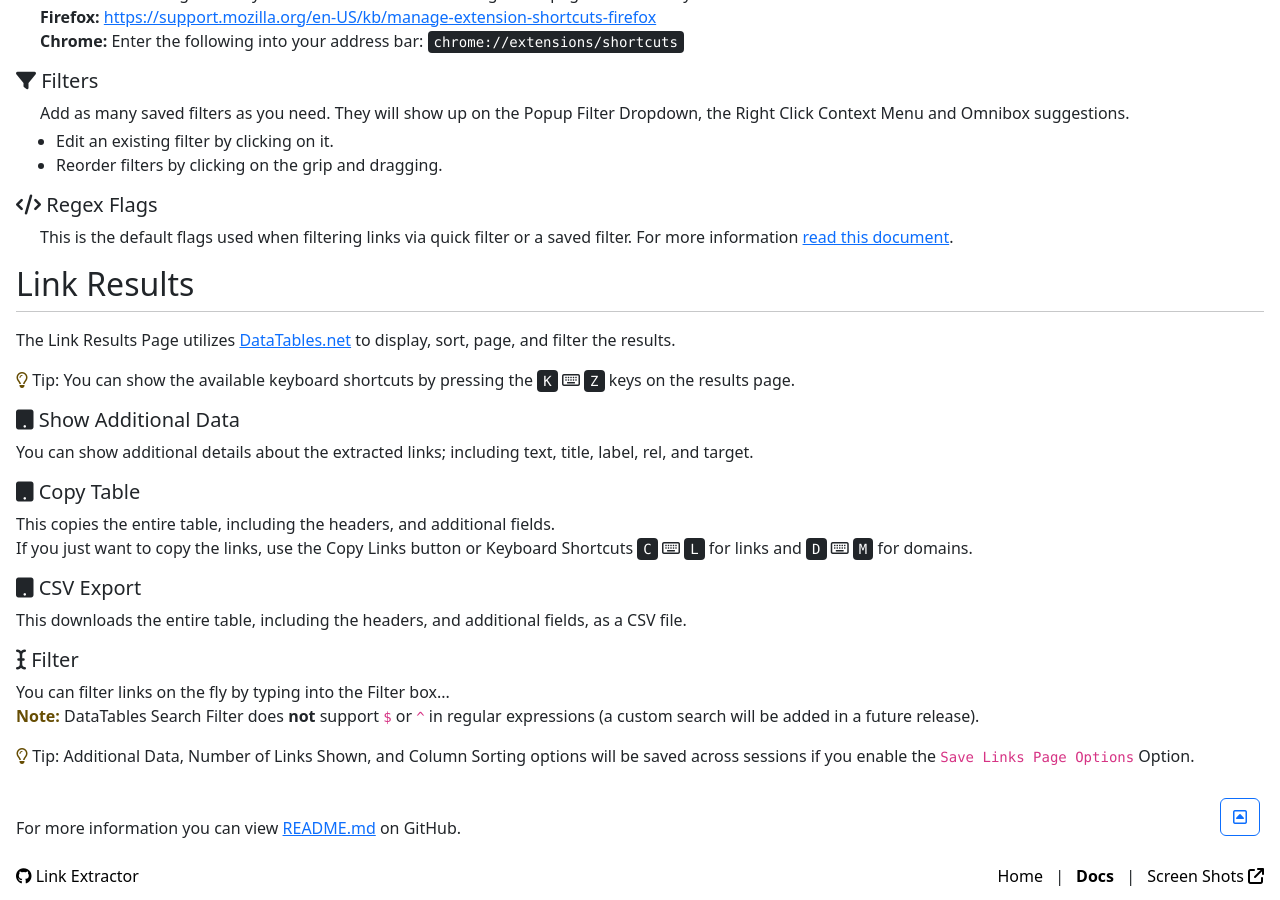
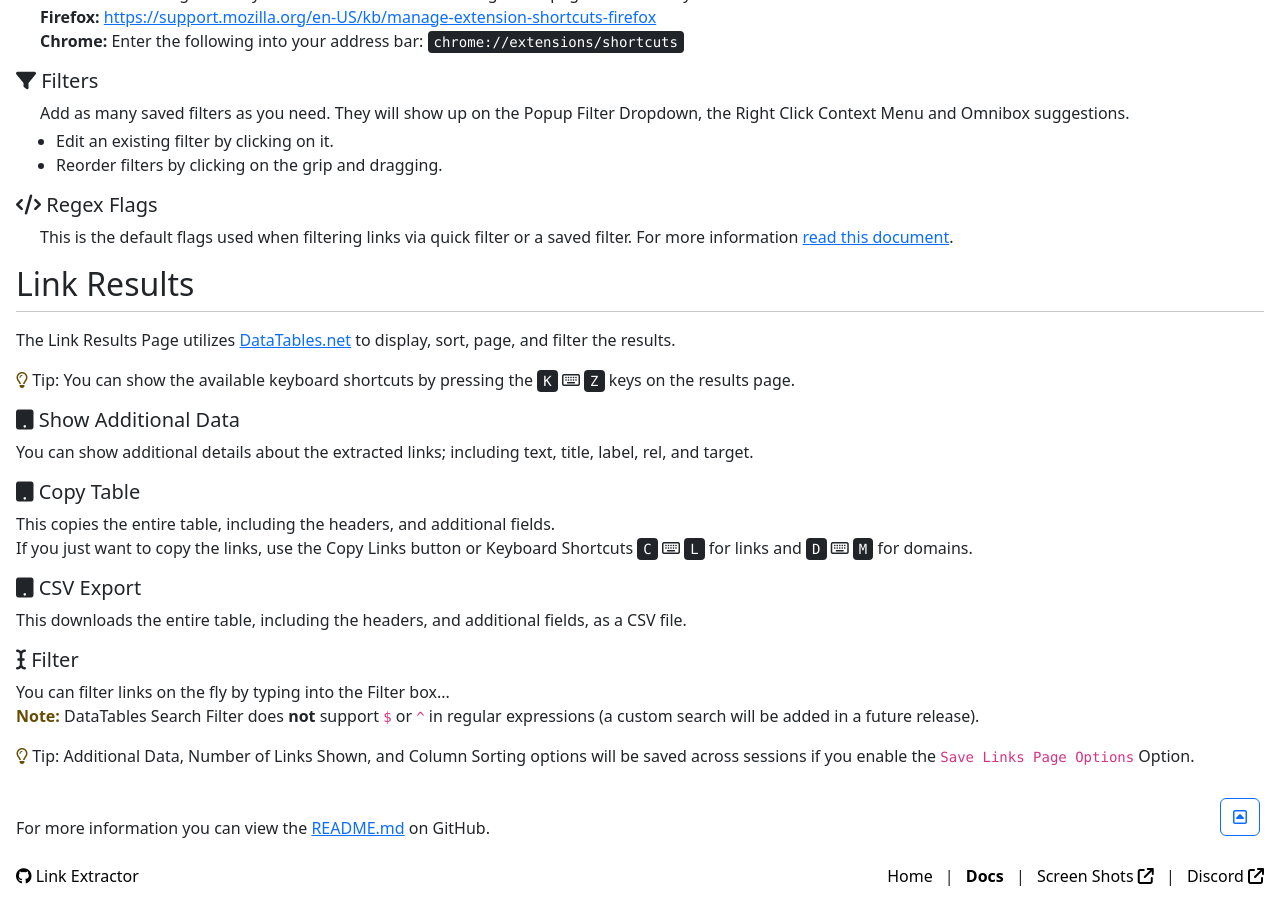
Before and after one commit to cssnr/link-extractor-site, a Jekyll site: the page built from src/html/docs.html, in a window 1280 px wide and 900 px high, scrolled down 2455 px. Built offline with Jekyll 4.4.1, drawn with Linux system fonts in a browser that asks for light colours; comment, search, counter and statistics services are not loaded.

Commit message:
Add Discord Links

```diff
--- a/src/_config.yml
+++ b/src/_config.yml
@@ -15,4 +15,5 @@ chrome_url: https://chromewebstore.google.com/detail/link-extractor/ifefifghpkll
 firefox_id: link-extractor
 firefox_url: https://addons.mozilla.org/addon/link-extractor
 
-discord_webhook: https://discord.com/api/webhooks/242137648028712961/4xM7SXClH_i8we_epG6AXMaqhueg5L5oAVf1dnLw1_el05OxZ-JVfph-QrcQwPkOMJem
+discord_invite: https://discord.gg/wXy6m2X8wY
+discord_webhook: https://discord.com/api/webhooks/1258944618389569566/gqge0T5UZcJHLxfAFLPNjlzsuqikQJtTlCRvVWbw2ufDv_WrJ8yzVRWenb__s1PxyawH
--- a/src/_layouts/default.html
+++ b/src/_layouts/default.html
@@ -59,6 +59,8 @@
                             Screen Shots <i class="fa-solid fa-arrow-up-right-from-square"></i></a></li>
                     <li class="nav-item"><a class="nav-link" href="{{ site.github_url }}" target="_blank" rel="noopener">
                             GitHub <i class="fa-solid fa-arrow-up-right-from-square"></i></a></li>
+                    <li class="nav-item"><a class="nav-link" href="{{ site.discord_invite }}" target="_blank" rel="noopener">
+                            Discord <i class="fa-solid fa-arrow-up-right-from-square"></i></a></li>
                 </ul>
             </div>
         </div>
@@ -73,24 +75,29 @@
 <footer class="footer mt-auto px-1 flex-shrink-0">
     <div class="container-fluid">
         <div class="row">
-            <div class="col-12 col-sm-5 py-2">
+            <div class="col-12 col-sm-4 py-2">
                 <a class="link-body-emphasis text-decoration-none" href="{{ site.github_url }}" target="_blank" rel="noopener">
                     <i class="fab fa-github"></i> {{ site.site_name }}</a>
             </div>
-            <div class="col-12 col-sm-7 py-2 text-sm-end">
+            <div class="col-12 col-sm-8 py-2 text-sm-end">
                 <nav aria-label="Secondary Navigation">
                     <ol class="list-inline mb-1">
                         <li class="list-inline-item">
                             <a class="link-body-emphasis text-decoration-none {% if page.title == 'Home' %}fw-bold{% endif %}" href="{{ "/" | relative_url }}">
-                                Home</a></li>
-                        {% comment %}<li class="list-inline-item">|</li>{% endcomment %}
+                                Home</a>
+                        </li>
                         <li class="list-inline-item">
                             <a class="link-body-emphasis text-decoration-none {% if page.title == 'Docs' %}fw-bold{% endif %}" href="{{ "/docs/" | relative_url }}">
-                                Docs</a></li>
-                        {% comment %}<li class="list-inline-item">|</li>{% endcomment %}
+                                Docs</a>
+                        </li>
                         <li class="list-inline-item">
                             <a class="link-body-emphasis text-decoration-none" href="{{ "/screenshots/" | relative_url }}" target="_blank">
-                                Screen Shots <i class="fa-solid fa-arrow-up-right-from-square"></i></a></li>
+                                Screen Shots <i class="fa-solid fa-arrow-up-right-from-square"></i></a>
+                        </li>
+                        <li class="list-inline-item">
+                            <a class="link-body-emphasis text-decoration-none" href="{{ site.discord_invite }}" target="_blank">
+                                Discord <i class="fa-solid fa-arrow-up-right-from-square"></i></a>
+                        </li>
                     </ol>
                 </nav>
             </div>
--- a/src/html/docs.html
+++ b/src/html/docs.html
@@ -11,9 +11,12 @@ description: Documentation and Instructions for configuring and using Link Extra
 
 <div id="feedback" class="alert alert-success d-none" role="alert">
     <p>Thank you for providing feedback. If you provided details we will look into them.</p>
-    <p class="mb-0">
+    <p>
         If you would like feedback from the developer you can open an
         <a href="{{ site.github_url }}/issues" class="alert-link" target="_blank" rel="noopener">Issue</a> on GitHub.
+    </p>
+    <p class="mb-0">
+        You may also request support and get help on the <a href="{{ site.discord_invite }}" class="alert-link" target="_blank" rel="noopener">Discord Server</a>.
     </p>
 </div>
 
@@ -182,7 +185,7 @@ description: Documentation and Instructions for configuring and using Link Extra
 </p>
 
 <p class="mt-5">
-    For more information you can view
+    For more information you can view the
     <a href="{{ site.github_url }}?tab=readme-ov-file#readme" target="_blank" rel="noopener">README.md</a> on GitHub.
 </p>
 
--- a/src/html/index.html
+++ b/src/html/index.html
@@ -22,6 +22,8 @@ description: Easily extract, parse, or open all links/domains from a site or tex
         <img src="https://img.shields.io/amo/v/{{ site.firefox_id }}?label=firefox&logo=firefox" alt="Mozilla Add-on Version" style="max-width: 100%;"></a>
     <a href="{{ site.github_url }}/releases/latest" title="GitHub" target="_blank" rel="noopener">
         <img src="https://img.shields.io/github/v/release/{{ site.github_name }}?logo=github" alt="GitHub Release Version" style="max-width: 100%;"></a>
+    <a href="{{ site.discord_invite }}" title="GitHub" target="_blank" rel="noopener">
+        <img src="https://img.shields.io/discord/899171661457293343?logo=discord&logoColor=white&label=discord&color=7289da" alt="Join Discord" style="max-width: 100%;"></a>
 </div>
 
 <p class="lead">
```
Also changed, not shown: src/html/uninstall.html (+7 -2 lines), src/screenshots/06.jpg.
